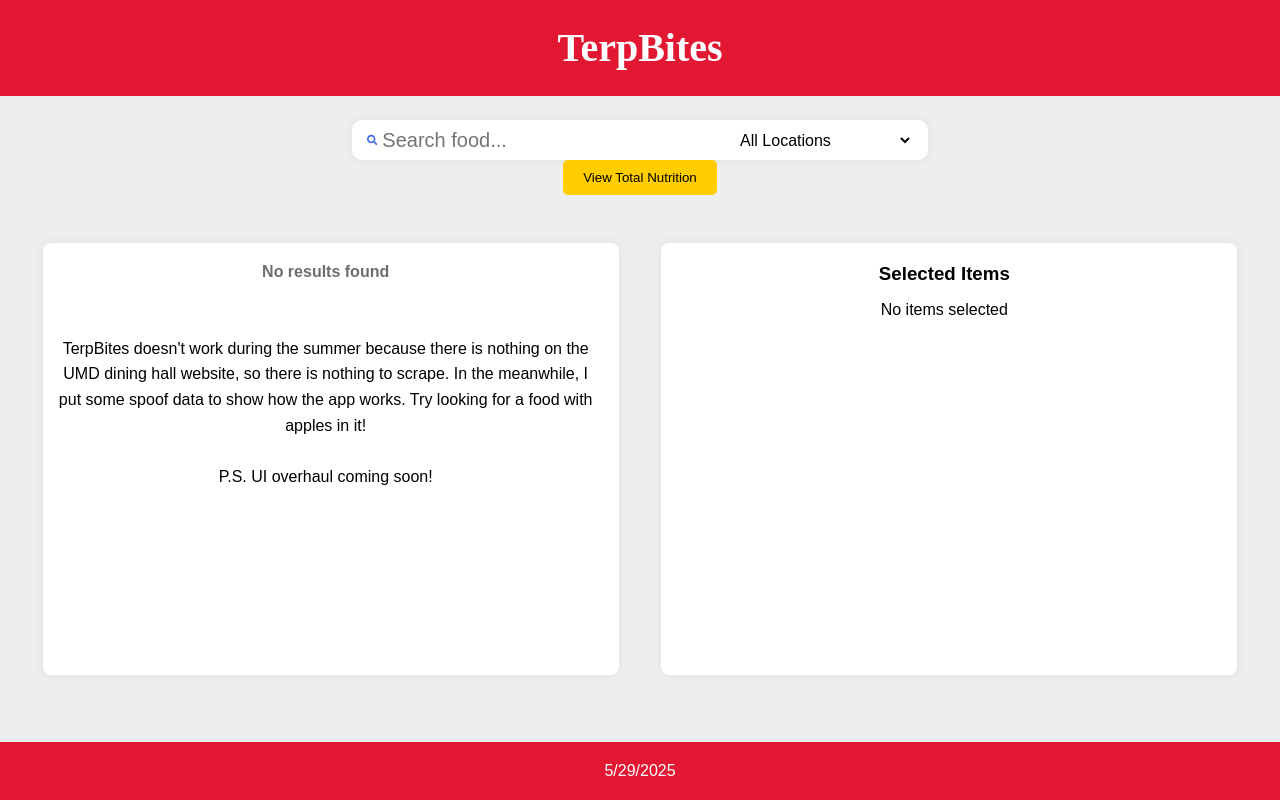
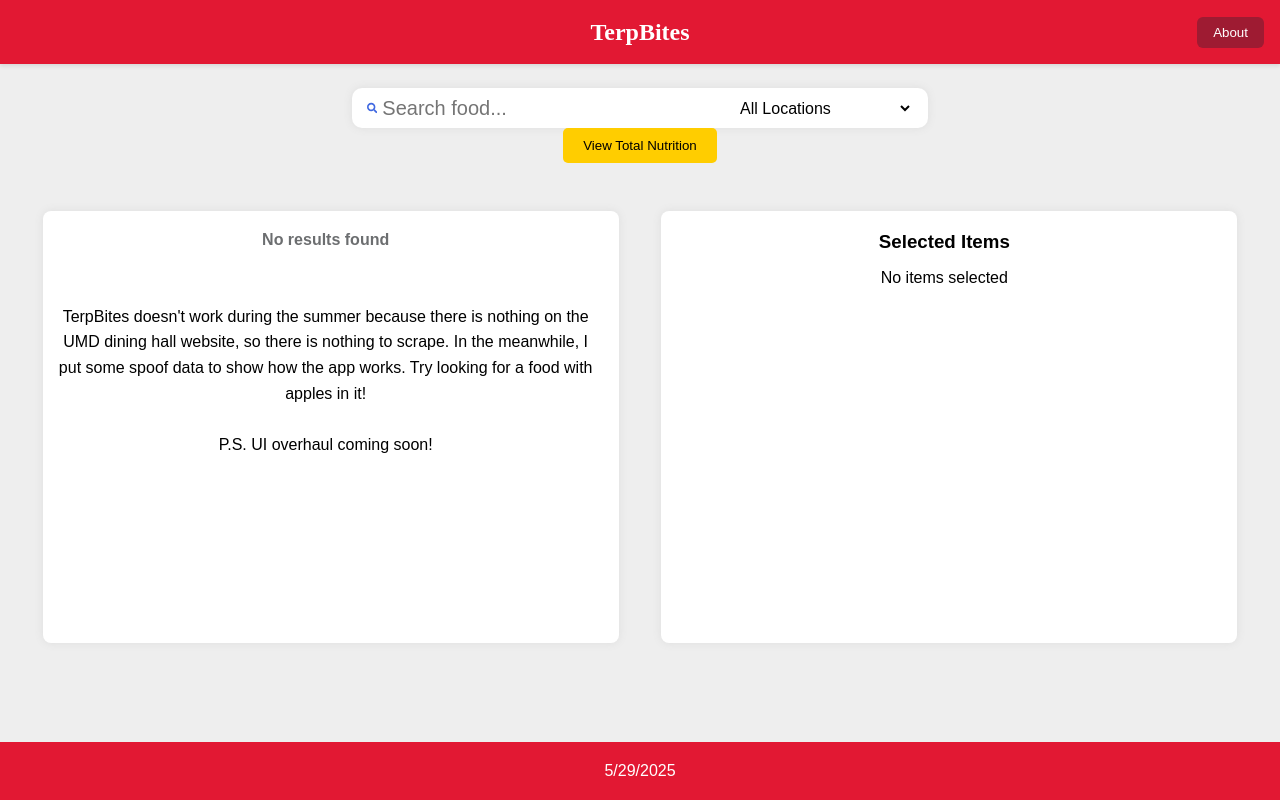
Before and after one commit to echan23/terpbites, a React (Vite) app in the folder frontend/: page / in a window 1280 px wide. Built offline with nearby package versions, Linux system fonts and the light colour scheme.

Commit message:
added about button

```diff
--- a/frontend/src/App.css
+++ b/frontend/src/App.css
@@ -21,8 +21,34 @@
   justify-content: space-evenly;
 }
 
-.headers {
+.header {
+  position: relative;
+  height: 64px;
   display: flex;
-  flex-direction: row;
-  justify-content: center;
+  align-items: center;
+  padding: 0 16px;
+  box-shadow: 0 2px 4px rgba(0, 0, 0, 0.1);
 }
+
+.header-title {
+  position: absolute;
+  left: 50%;
+  transform: translateX(-50%);
+  font-size: 1.5rem;
+  font-weight: bold;
+  color: #ffffff; /* umd-red */
+}
+
+.header-button {
+  margin-left: auto;
+  background-color: #9e1b32;
+  color: rgb(255, 255, 255);
+  padding: 8px 16px;
+  border: none;
+  border-radius: 6px;
+  cursor: pointer;
+}
+
+.header-button:hover {
+  background-color: #7e1628;
+}
--- a/frontend/src/App.jsx
+++ b/frontend/src/App.jsx
@@ -49,16 +49,13 @@
 
   return (
     <>
-      {/*showAboutModal && <AboutModal closeModal={closeAboutModal} />*/}
+      {showAboutModal && <AboutModal closeModal={closeAboutModal} />}
       <div className="App">
-        <header className="flex justify-between items-center p-4 shadow-md">
-          <h1 className="text-2xl font-bold text-umd-red">TerpBites</h1>
-          {/*<button
-            className="bg-umd-red text-white px-4 py-2 rounded hover:bg-red-700"
-            onClick={openAboutModal}
-          >
+        <header className="header">
+          <h1 className="header-title">TerpBites</h1>
+          <button className="header-button" onClick={openAboutModal}>
             About
-          </button>*/}
+          </button>
         </header>
 
         <div className="search-bar-container">
--- /dev/null
+++ b/frontend/src/complements/AboutModal.css
@@ -0,0 +1,53 @@
+.modal-backdrop {
+  position: fixed;
+  top: 0;
+  left: 0;
+  width: 100vw;
+  height: 100vh;
+  background: rgba(0, 0, 0, 0.5);
+  display: flex;
+  align-items: center;
+  justify-content: center;
+  z-index: 1000;
+}
+
+.modal-box {
+  display: flex;
+  flex-direction: column;
+  justify-content: center;
+  align-items: center;
+  width: 400px;
+  height: 400px;
+  background: white;
+  border-radius: 10px;
+  box-shadow: 0 4px 20px rgba(0, 0, 0, 0.2);
+  position: relative;
+  box-sizing: border-box;
+  text-align: left;
+}
+
+.modal-content {
+  display: flex;
+  flex-direction: column;
+  justify-content: center;
+  align-items: center;
+  width: 400px;
+  height: 400px;
+  background: white;
+  position: relative;
+  box-sizing: border-box;
+  text-align: left;
+}
+
+.close-button {
+  background: transparent;
+  border: none;
+  font-size: 2.5rem;
+  color: #666;
+  cursor: pointer;
+  line-height: 1;
+}
+
+.close-button:hover {
+  color: #000;
+}
--- a/frontend/src/complements/AboutModal.jsx
+++ b/frontend/src/complements/AboutModal.jsx
@@ -1,21 +1,23 @@
+import React from "react";
+import "./AboutModal.css";
+
 export default function AboutModal({ closeModal }) {
   return (
-    <div className="fixed top-0 left-0 w-screen h-screen bg-black bg-opacity-50 z-50 flex items-center justify-center">
-      <div className="bg-white rounded-lg shadow-lg p-6 w-full max-w-md relative">
-        <button
-          onClick={closeModal}
-          className="absolute top-2 right-3 text-gray-600 hover:text-black text-2xl"
-        >
+    <div className="modal-backdrop">
+      <div className="modal-box">
+        <div className="modal-content">
+          <h2>About TerpBites</h2>
+          <p>
+            TerpBites scrapes data from the UMD Dining Hall website using the
+            BeautifulSoup library. The data is stored in an AWS RDS database.
+            When a user searches, the data is retrieved and displayed in the
+            frontend. The backend API is written in Flask and deployed on AWS
+            Lambda.
+          </p>
+        </div>
+        <button className="close-button" onClick={closeModal}>
           ×
         </button>
-        <h2 className="text-xl font-bold mb-4">About TerpBites</h2>
-        <p className="text-gray-700">
-          TerpBites scrapes data from the UMD Dining Hall website using the
-          BeautifulSoup library. The data is stored in an AWS RDS database. When
-          a user searches, the data is retrieved from the database and displayed
-          in the frontend. The backend API is written in Flask and the scraping
-          logic in Python, both deployed on AWS Lambda.
-        </p>
       </div>
     </div>
   );
```
